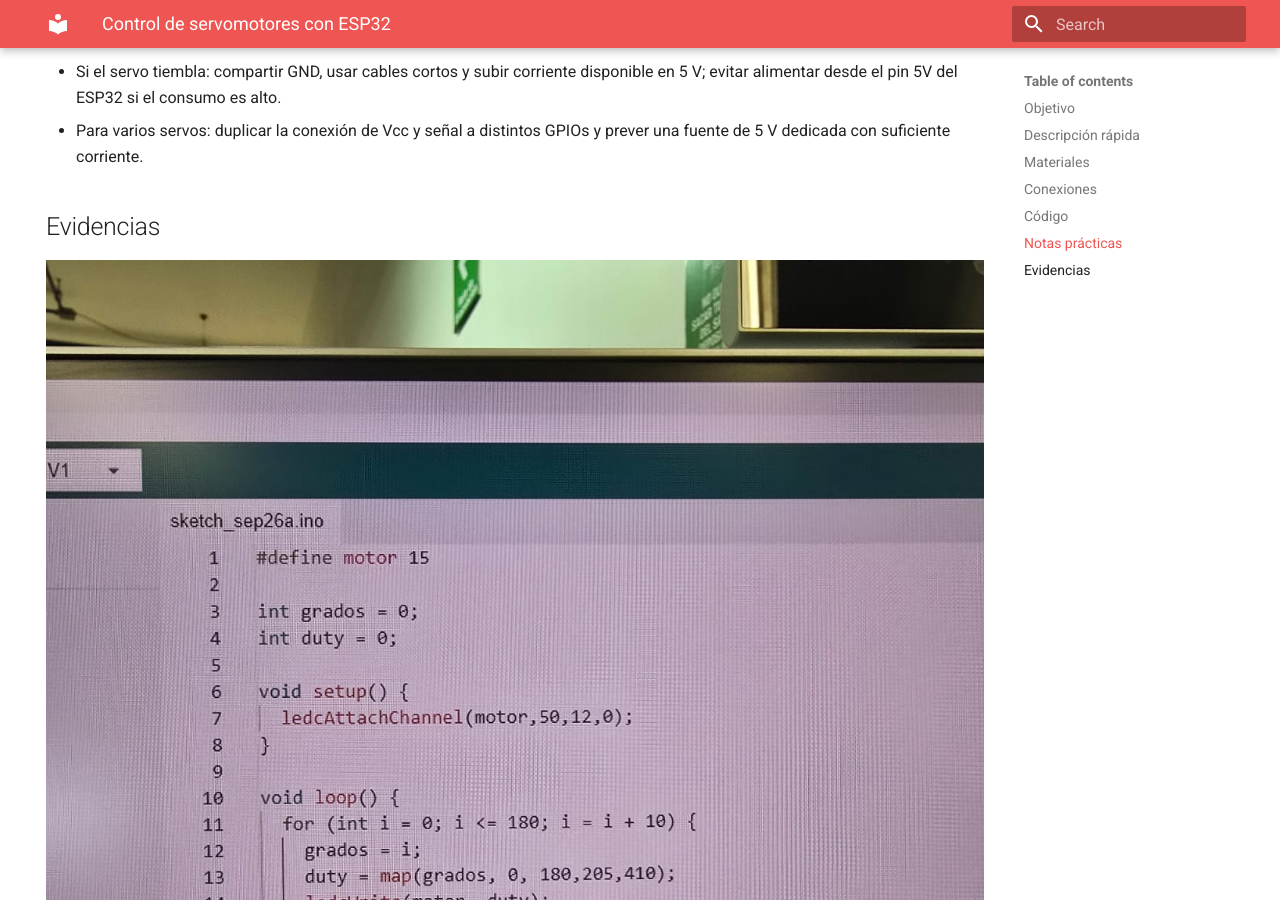
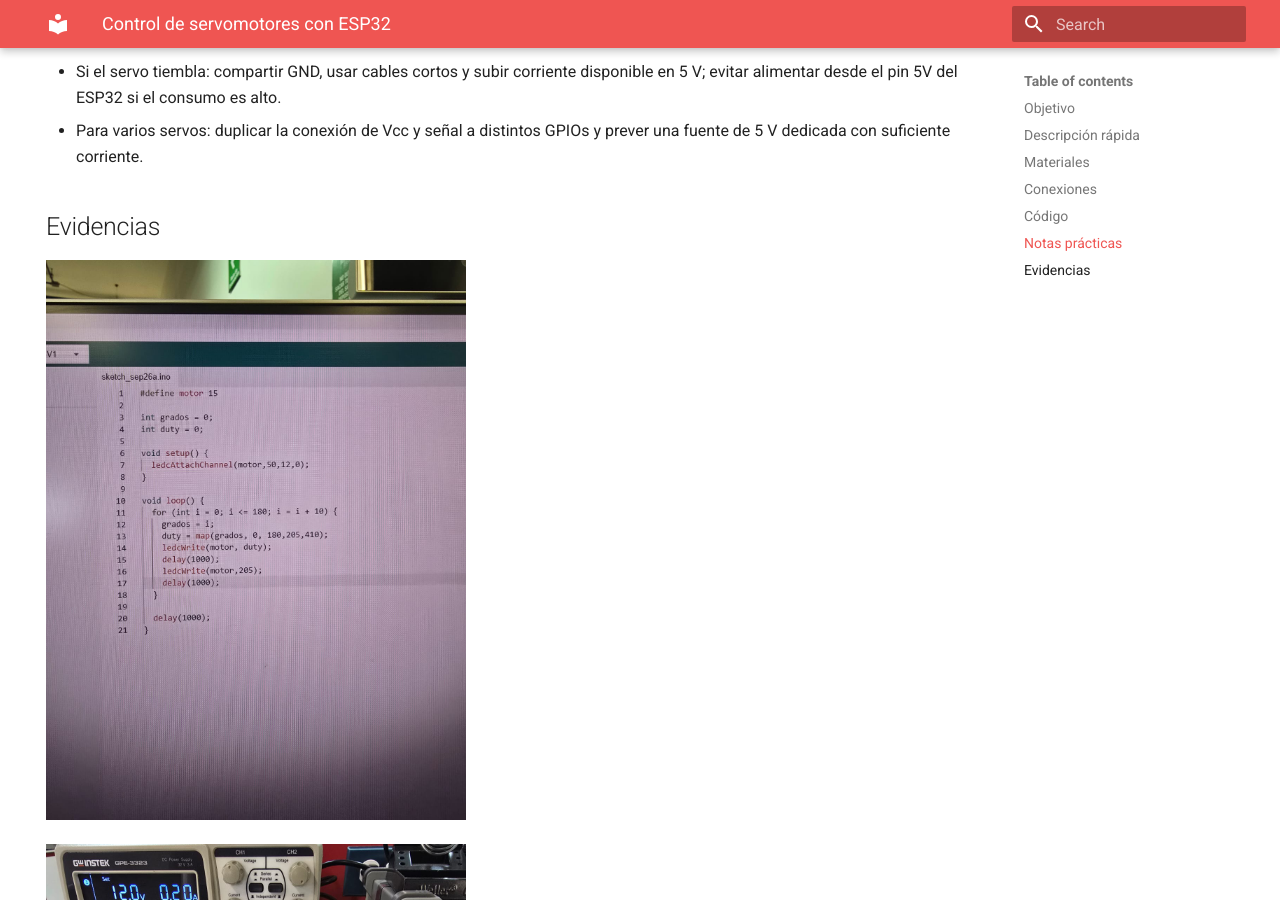
Before and after one commit to aaronale230707-cpu/Introduccion-a-la-mecatronica, an MkDocs documentation site: the page built from docs/Segundo Parcial/Actvidad 7.md, in a window 1280 px wide and 900 px high, scrolled down 1390 px. Built offline with MkDocs 1.6.1 and Material for MkDocs 9.7.7, drawn with Linux system fonts in a browser that asks for light colours.

Commit message:
Update Actvidad 7.md

```diff
--- a/docs/Segundo Parcial/Actvidad 7.md
+++ b/docs/Segundo Parcial/Actvidad 7.md
@@ -55,10 +55,8 @@
 - Para varios servos: duplicar la conexión de Vcc y señal a distintos GPIOs y prever una fuente de 5 V dedicada con suficiente corriente.
 
 ## Evidencias
-![Diagrama del sistema](../recursos/imgs/Segundo/Actividad_7.jpg)
 <img src="../recursos/imgs/Segundo/Actividad_7.jpg" alt="ESP32 + servo + fuente" width="420">
 
-![Diagrama del sistema](../recursos/imgs/Segundo/Circuito_7.jpeg)
 <img src="../recursos/imgs/Segundo/Circuito_7.jpeg" alt="Diagrama dos servos con GND común" width="420">
 
 > Video opcional:
```
